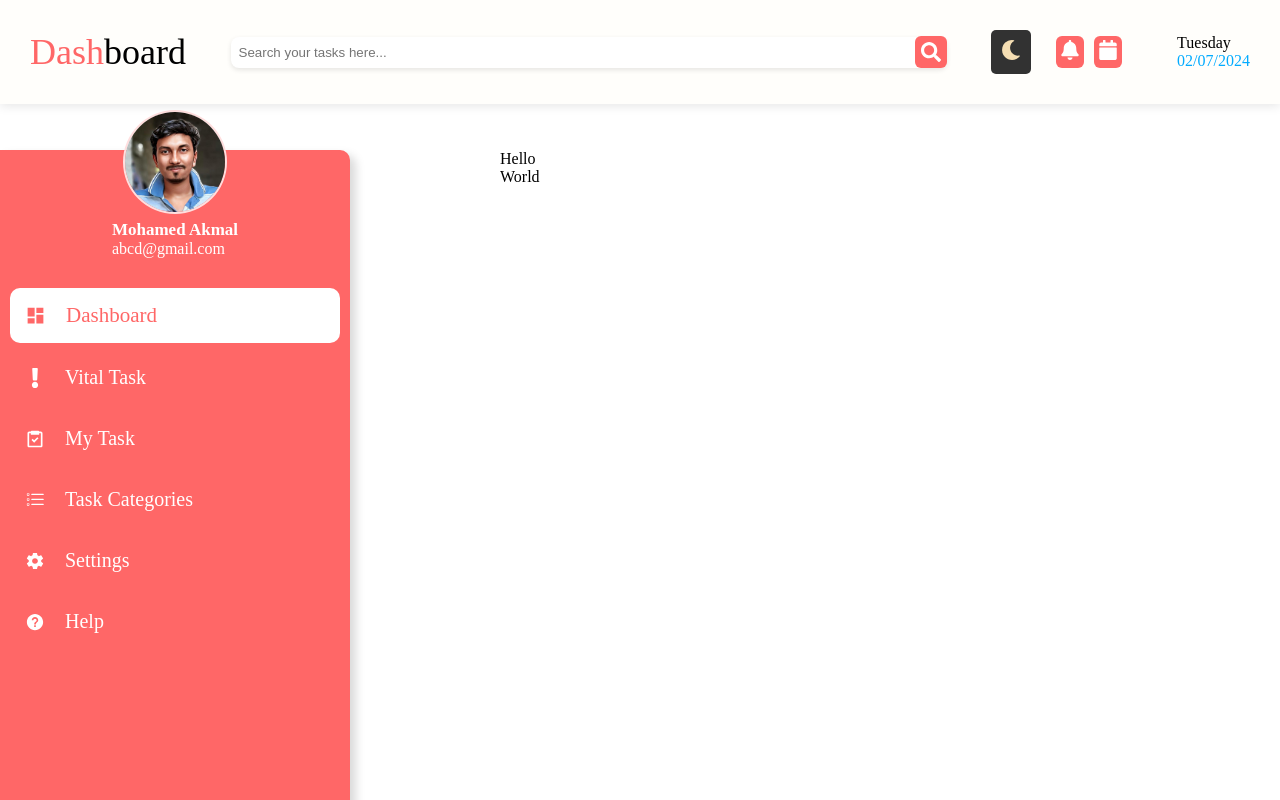
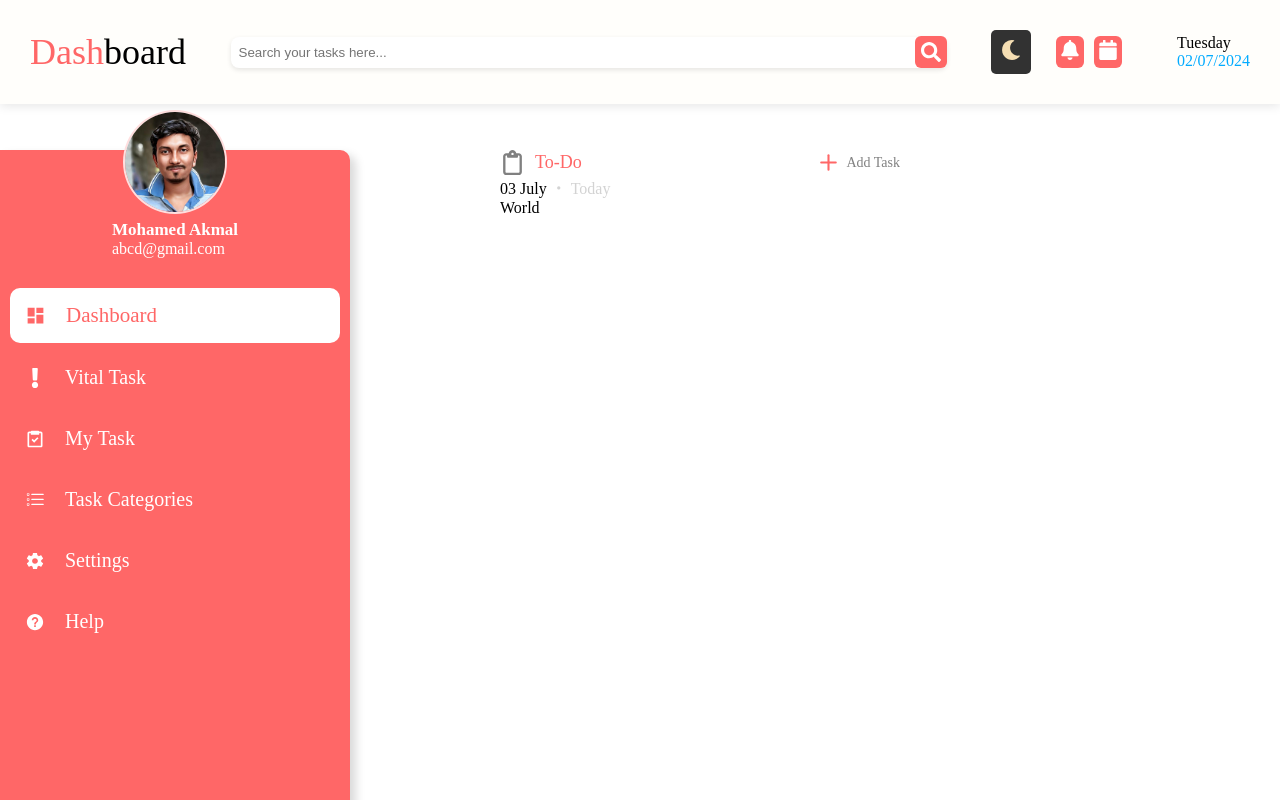
Before and after one commit to Akmal1796/ToDoApp, a React (Vite) app: page / in a window 1280 px wide. Shown: the top 800 px of the page. Built offline with nearby package versions, Linux system fonts and the light colour scheme.

Commit message:
Started the working on the task section

```diff
--- a/src/Components/Tasks.css
+++ b/src/Components/Tasks.css
@@ -2,3 +2,57 @@
     position: absolute;
     left: 500px;
 }
+
+.todo {
+    width: 400px;
+}
+
+.todo-header {
+    display: flex;
+    align-items: top;
+    justify-content: space-between;
+}
+
+.header-left {
+    display: flex;
+    align-items: center;
+}
+
+.header-left span {
+    font-size: 18px;
+    margin-left: 10px;
+    color: #FF6767;
+}
+
+.header-right {
+    display: flex;
+    align-items: center;
+    color: gray;
+}
+
+.header-right:hover {
+    cursor: pointer;
+    color: #FF6767;
+}
+
+.header-right span {
+    font-size: 14px;
+    margin-left: 5px;
+}
+
+.plus-icon {
+    color: #FF6767;
+    border-radius: 50%;
+    transition: background-color 0.3s;
+}
+
+.plus-icon:hover {
+    background-color: #FF6767;
+    color: white;
+    border-radius: 50%;
+    cursor: pointer;
+}
+
+.header-date span {
+    color: lightgray;
+}
--- a/src/Components/Tasks.jsx
+++ b/src/Components/Tasks.jsx
@@ -1,12 +1,28 @@
 import React from 'react'
 import './Tasks.css'
+import { FaRegClipboard } from "react-icons/fa6";
+import { LuPlus } from "react-icons/lu";
 
 const Tasks = () => {
   return (
     <div className='tasks-container'>
+
       <div className='todo'>
-        Hello
+        <div className='todo-header'>
+
+          <div className='todo-header-left-section'>
+            <div className='header-left'><FaRegClipboard size={25} color='gray'/>
+            <span> To-Do</span></div>
+            <div className='header-date'>03 July <span>・ Today</span></div>
+          </div>
+
+          <div className='todo-header-right-section'>
+            <div className='header-right'><LuPlus size={25} className='plus-icon'/><span> Add Task</span></div>
+          </div>
+
+        </div>
       </div>
+
       <div className='task-status'>
         World
       </div>
```
